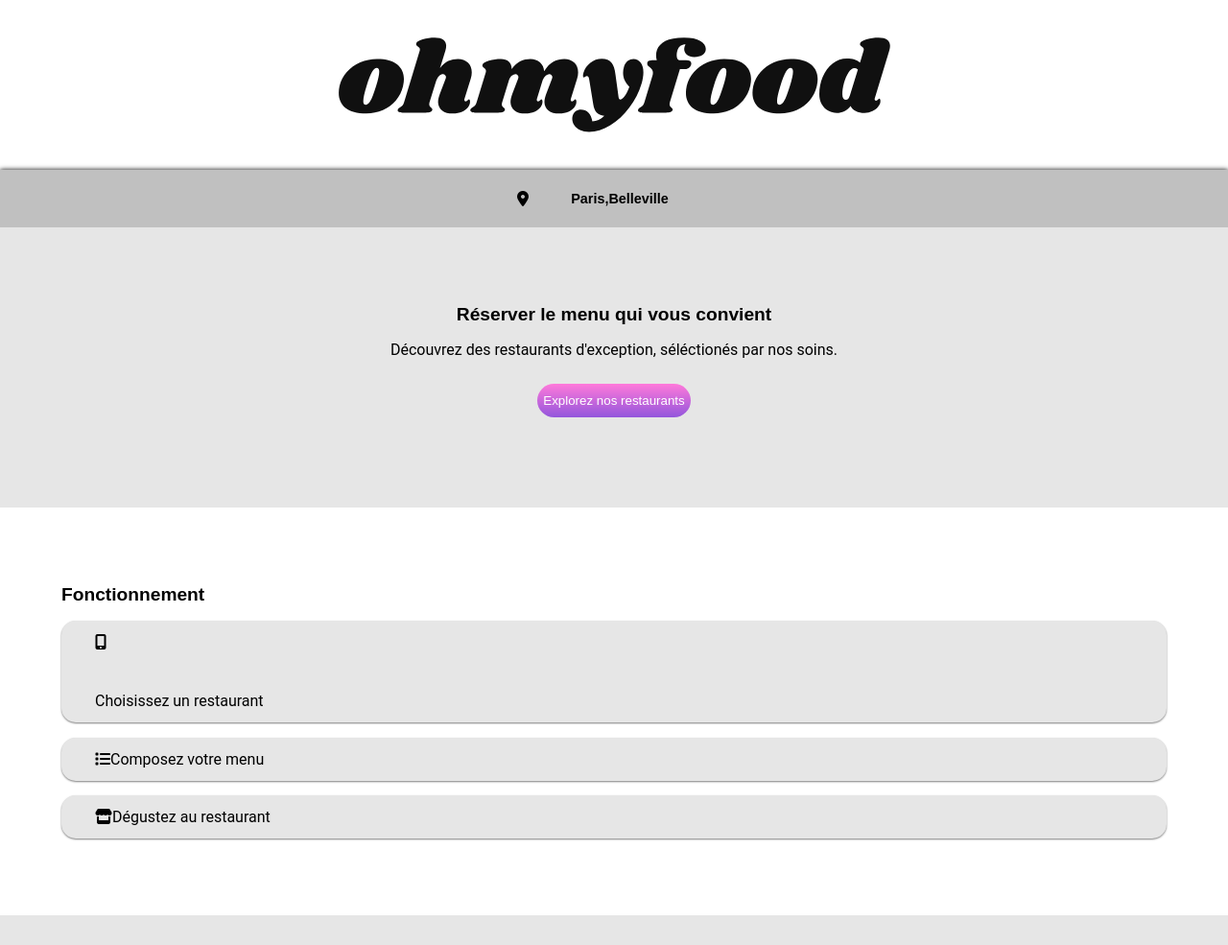
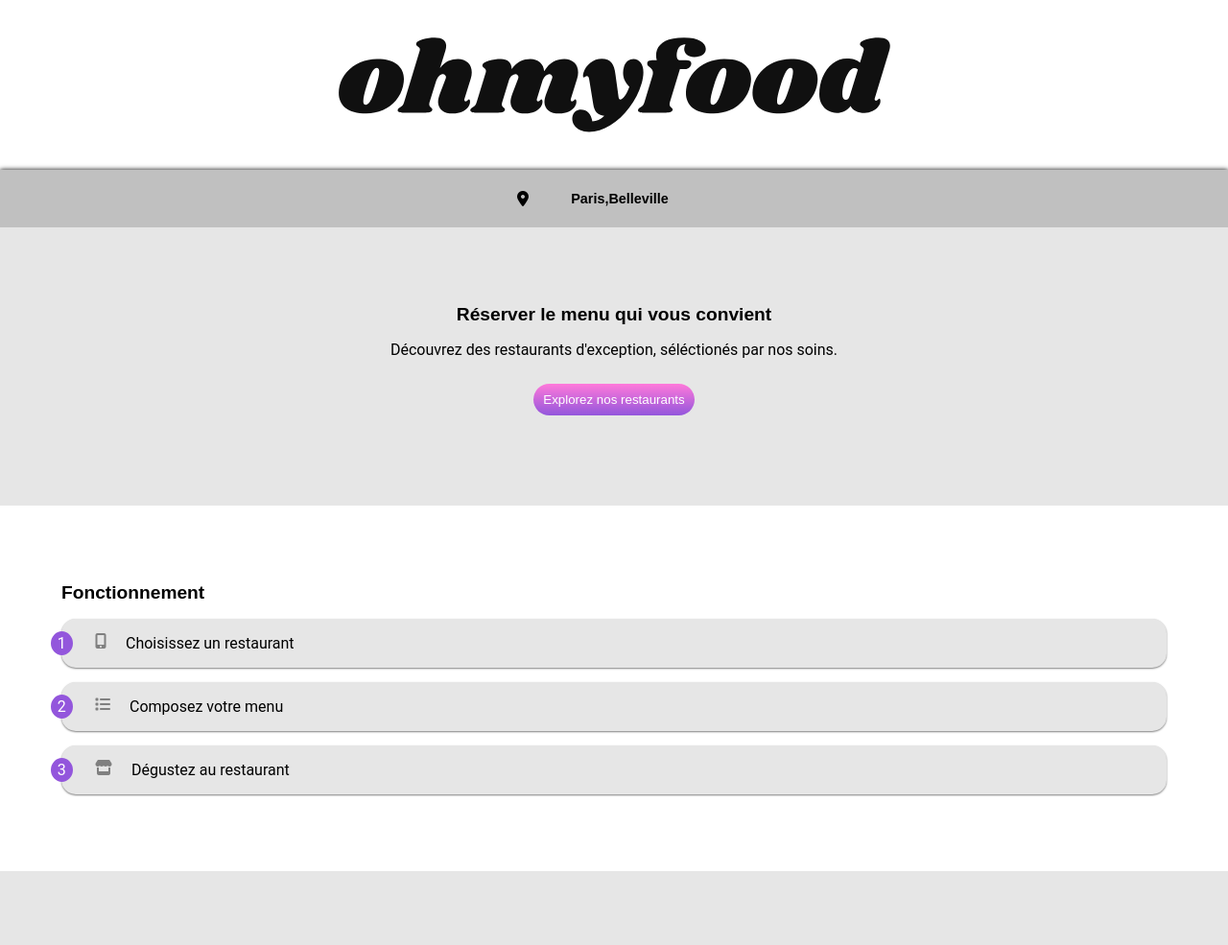
Before and after one commit to Theophile646/TheophileCourtois_3_23032020, a website: page index.html in a window 1280 px wide. Shown: the top 985 px of the page at 96% size. Drawn offline with Linux system fonts and the light colour scheme.

```diff
--- a/index.html
+++ b/index.html
@@ -40,20 +40,22 @@
 
             <!-- Section 2 How it Works-->
             <section class="how-it-works">
-                <div>
                     <h2>Fonctionnement</h2>
 
-                    <ul class="how-it-works--list">
+                    <ol class="how-it-works--list">
                         <li>
-                            <div>
-                                <i class="fas fa-mobile-alt"></i>
-                            </div>
-                                <p>Choisissez un restaurant</p>
+                            <div><i class="fas fa-mobile-alt"></i></div>
+                            <p>Choisissez un restaurant</p>
                         </li>
-                        <li><i class="fas fa-list"></i>Composez votre menu</li>
-                        <li><i class="fas fa-store"></i>Dégustez au restaurant</li>
-                    </ul>
-                </div>
+                        <li>
+                            <div><i class="fas fa-list"></i></div>
+                            <p>Composez votre menu</p>
+                        </li>
+                        <li>
+                            <div><i class="fas fa-store"></i></div>
+                            <p>Dégustez au restaurant</p>
+                        </li>
+                    </ol>
             </section>
 
             <!-- Section 3 Restaurants -->
--- a/sass/pages/_homepage.scss
+++ b/sass/pages/_homepage.scss
@@ -61,6 +61,7 @@
     button {
         margin-top: 10px;
         margin-bottom: 30px;
+        padding: 0 10px 0 10px ;
         border: none;
         @include button (25px, white, 2.5em, $secondary-color, $primary-color)
     }
@@ -72,28 +73,48 @@
 .how-it-works{
     padding: $padding-full;
 
-        &--list {
+        ol {
+            counter-reset: number;
+            list-style: none;
             padding: 0;
-            list-style-type: none;
-            }
-
-        .fas::before {
-            display: inline-block;
-            font-style: normal;
-            font-variant: normal;
-            text-rendering: auto;
-            -webkit-font-smoothing: antialiased;
-              }
 
         li {
+            counter-increment: number;
+            display: flex;
+            align-items: center;
             @include background-light;
             border-radius: 50px;
             margin: 0 0 15px 0;
-            line-height: 45px;
+            padding-left: 15px;
             border-radius: 15px;
-            padding-left: 35px;
             box-shadow: $box-shadow;
+            position: relative;
+
+            &::before {
+                content: counter(number);
+                position: absolute;
+                left: -0.7rem;
+                border: 3px solid $primary-color;
+                color: white;
+                background-color: $primary-color;
+                border-radius: 50%;
+                width: 17px;
+                display: flex;
+                justify-content: center;
+                align-items: center;
+            }
+
+            :first-child {
+                padding: 0 10px 0 10px;
+                color: $background-color;
+            }
+
+            :last-child {
+                display: inline-block;
+                overflow: hidden;
+            }
         }
+    }
 }
 
 
@@ -103,9 +124,6 @@
 
     @include background-light;
     padding: $padding-full;
-
-        &--title{
-        }
 
         &--card{
             position: relative;
```
Also changed, not shown: menu_a_la_francaise.html (+0 -4 lines), css/style.css, 1 other file.
